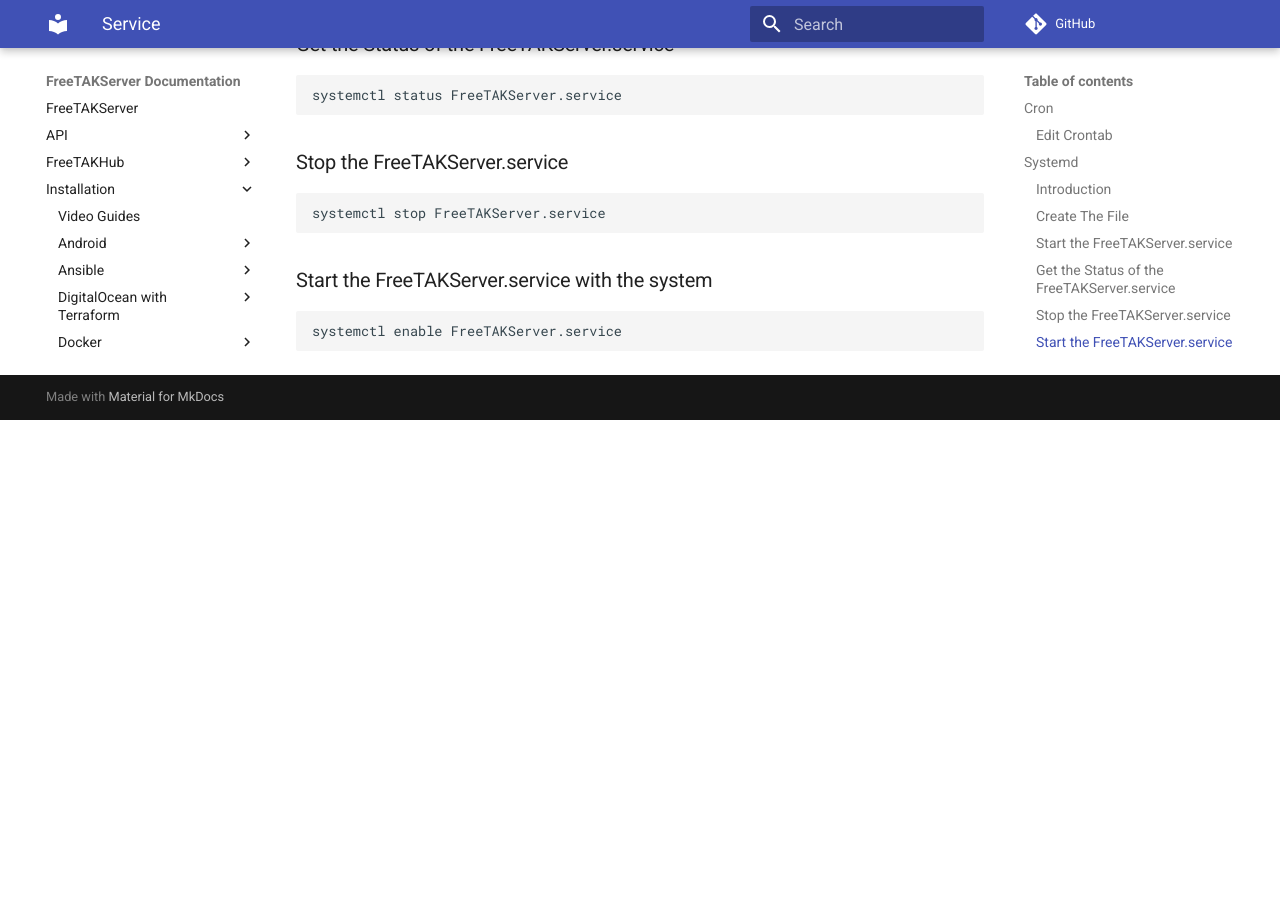
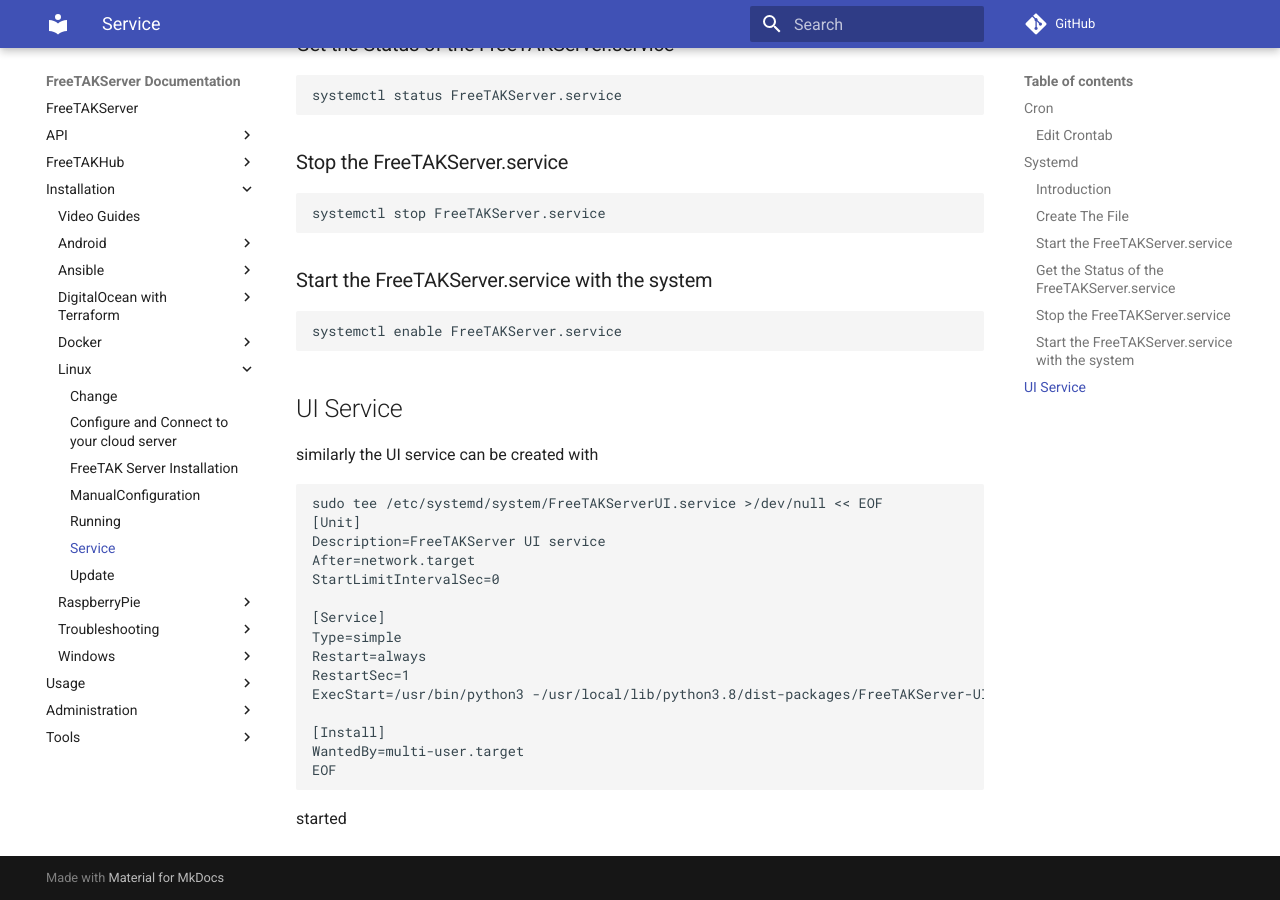
Before and after one commit to FreeTAKTeam/FreeTAKServer-User-Docs, an MkDocs documentation site: the page built from docs/docs/Installation/Linux/Service.md, in a window 1280 px wide and 900 px high, scrolled down 1607 px. Built offline with MkDocs 1.6.1 and Material for MkDocs 9.7.7, drawn with Linux system fonts in a browser that asks for light colours; comment, search, counter and statistics services are not loaded; before the commit the page ends 2027 px from its top, so only the background shows below that.

Commit message:
added description for UI service

````diff
--- a/docs/docs/Installation/Linux/Service.md
+++ b/docs/docs/Installation/Linux/Service.md
@@ -75,3 +75,26 @@
 ```
 systemctl enable FreeTAKServer.service
 ```
+
+## UI Service
+similarly the UI service can be created with
+```
+sudo tee /etc/systemd/system/FreeTAKServerUI.service >/dev/null << EOF
+[Unit]
+Description=FreeTAKServer UI service
+After=network.target
+StartLimitIntervalSec=0
+
+[Service]
+Type=simple
+Restart=always
+RestartSec=1
+ExecStart=/usr/bin/python3 -/usr/local/lib/python3.8/dist-packages/FreeTAKServer-UI/run.py
+
+[Install]
+WantedBy=multi-user.target
+EOF
+```
+
+
+started
````
